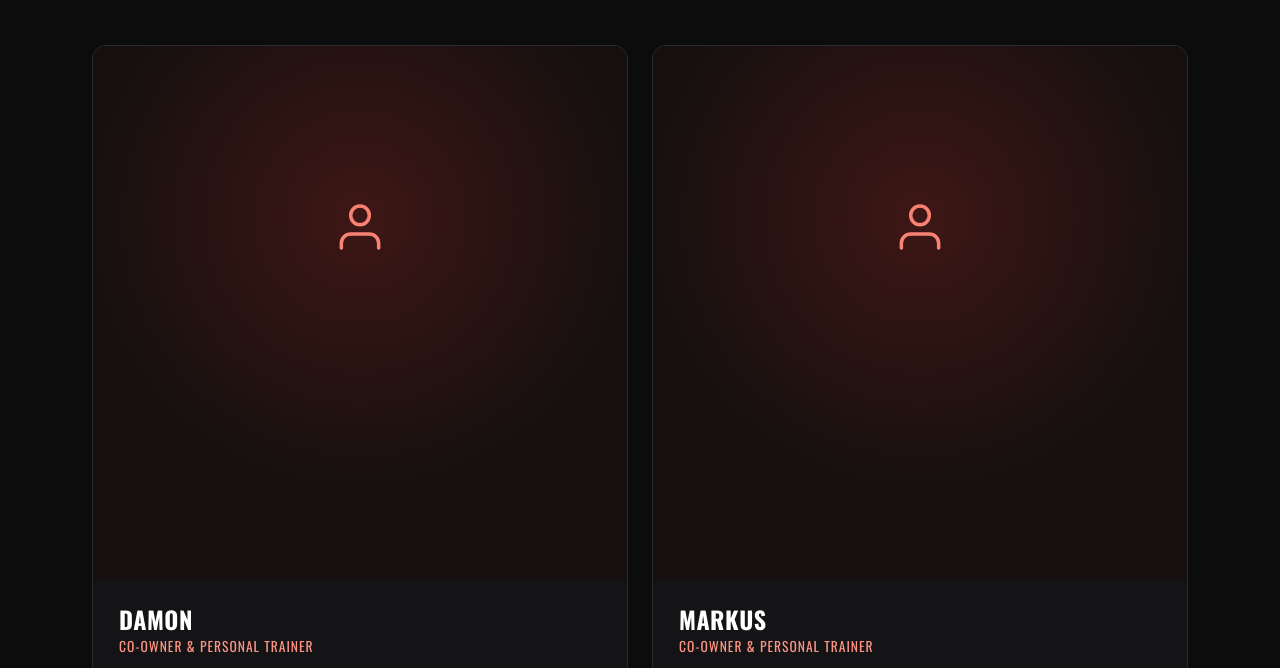
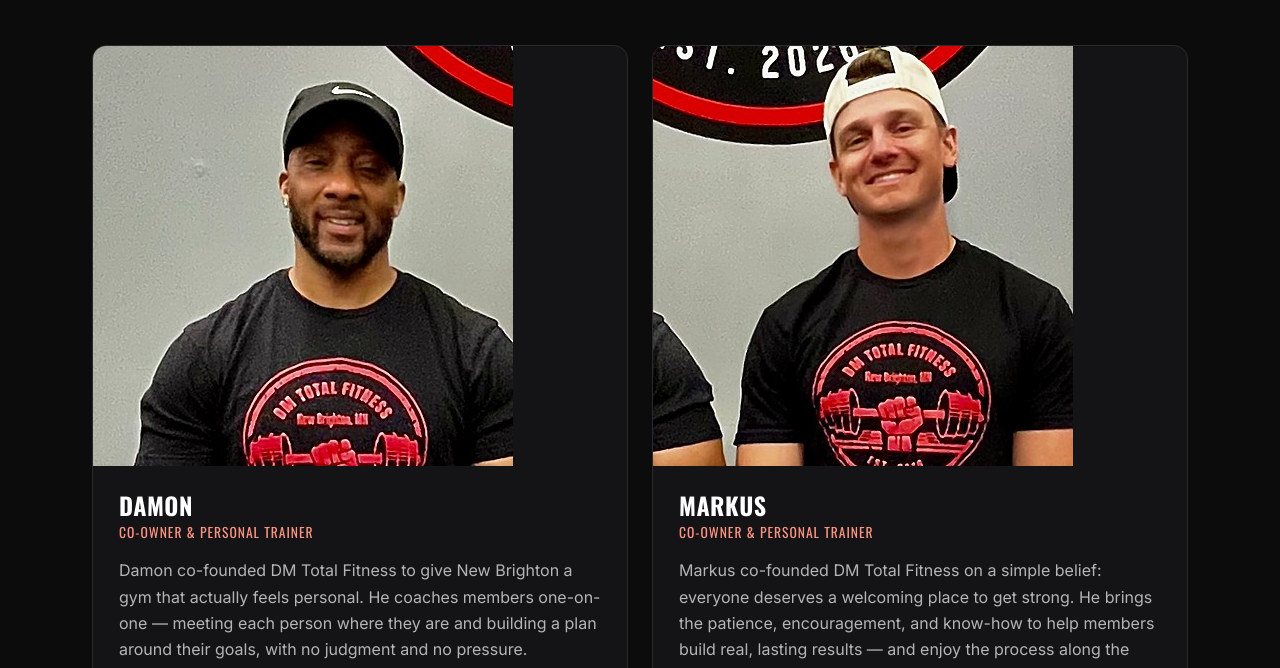
Before and after one commit to yayahcreativeco/dm-total-fitness, a plain HTML site: page about.html in a window 1280 px wide. Shown: the part 1992-2660 px from the top of the page. Drawn offline with nearby package versions, Linux system fonts and the light colour scheme.

Commit message:
Add files via upload

```diff
--- a/about.html
+++ b/about.html
@@ -92,7 +92,7 @@
       </div>
       <div class="grid grid-2">
         <div class="team-card">
-          <div class="team-photo"></div>
+          <img class="team-avatar" src="assets/img/damon-portrait.jpg" alt="Damon, co-owner and personal trainer at DM Total Fitness" />
           <div class="team-body">
             <h3>Damon</h3>
             <div class="team-role">Co-Owner &amp; Personal Trainer</div>
@@ -101,7 +101,7 @@
           </div>
         </div>
         <div class="team-card">
-          <div class="team-photo"></div>
+          <img class="team-avatar" src="assets/img/markus-portrait.jpg" alt="Markus, co-owner and personal trainer at DM Total Fitness" />
           <div class="team-body">
             <h3>Markus</h3>
             <div class="team-role">Co-Owner &amp; Personal Trainer</div>
```
